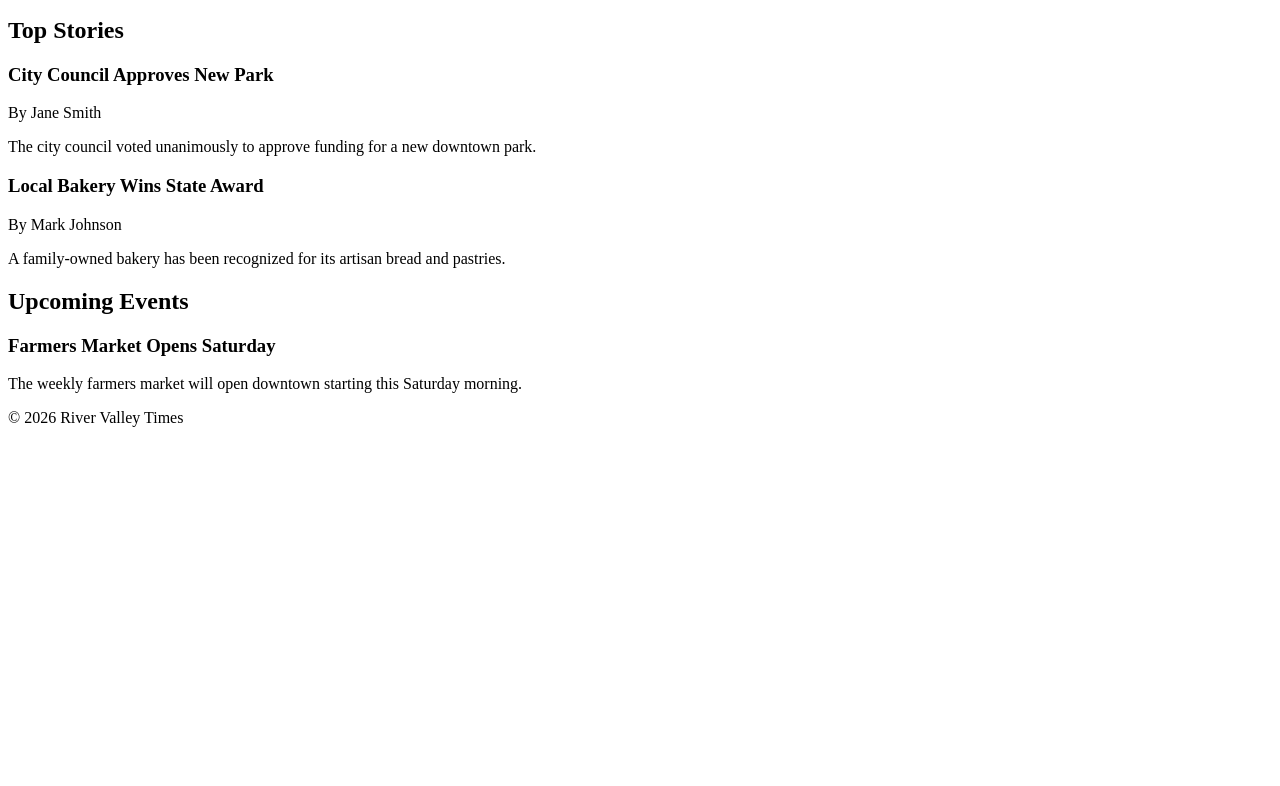
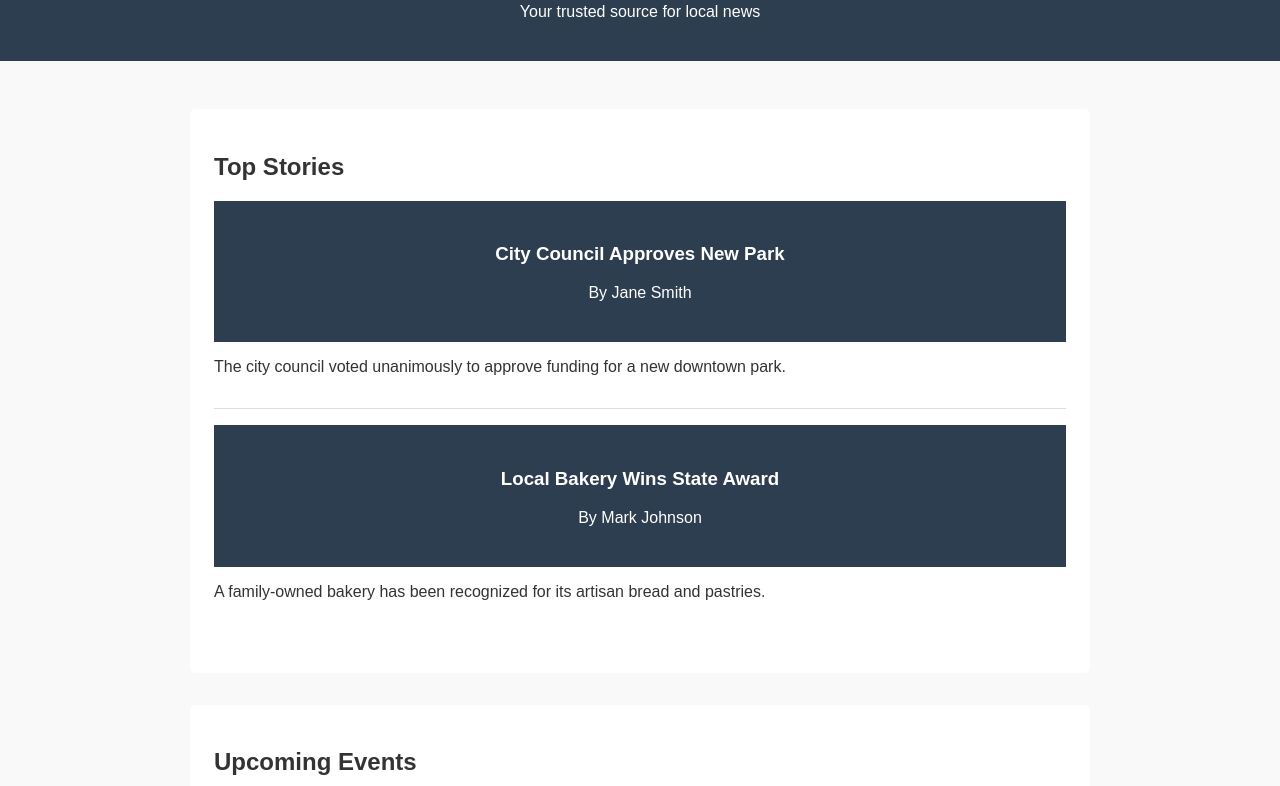
Before and after one commit to ashleyadehart/local_news_page, a plain HTML site: page index.html in a window 1280 px wide. Shown: the part 101-887 px from the top of the page. Before the commit the page ends 800 px from the top, so only its background shows below. Drawn offline with Linux system fonts and the light colour scheme.

Commit message:
Initial commit of css folder and files.

```diff
--- /dev/null
+++ b/css/styles.css
@@ -0,0 +1,49 @@
+/* Base page styles */
+body {
+  font-family: Arial, sans-serif;
+  margin: 0;
+  background-color: #f9f9f9;
+  color: #333;
+}
+
+/* Header */
+header {
+  background-color: #2c3e50;
+  color: white;
+  padding: 1.5rem;
+  text-align: center;
+}
+
+/* Main content area */
+main {
+  max-width: 900px;
+  margin: 2rem auto;
+  padding: 1rem;
+}
+
+/* Sections */
+section {
+  background-color: white;
+  padding: 1.5rem;
+  margin-bottom: 2rem;
+  border-radius: 6px;
+}
+
+/* Articles */
+article {
+  border-bottom: 1px solid #ddd;
+  padding-bottom: 1rem;
+  margin-bottom: 1rem;
+}
+
+article:last-child {
+  border-bottom: none;
+}
+
+/* Footer */
+footer {
+  background-color: #2c3e50;
+  color: white;
+  text-align: center;
+  padding: 1rem;
+}
--- a/index.html
+++ b/index.html
@@ -3,6 +3,7 @@
 <head>
   <meta charset="UTF-8">
   <title>River Valley Times</title>
+  <link rel="stylesheet" href="css/styles.css">
 </head>
 <body>
 
```
Also changed, not shown: 1 other file.
